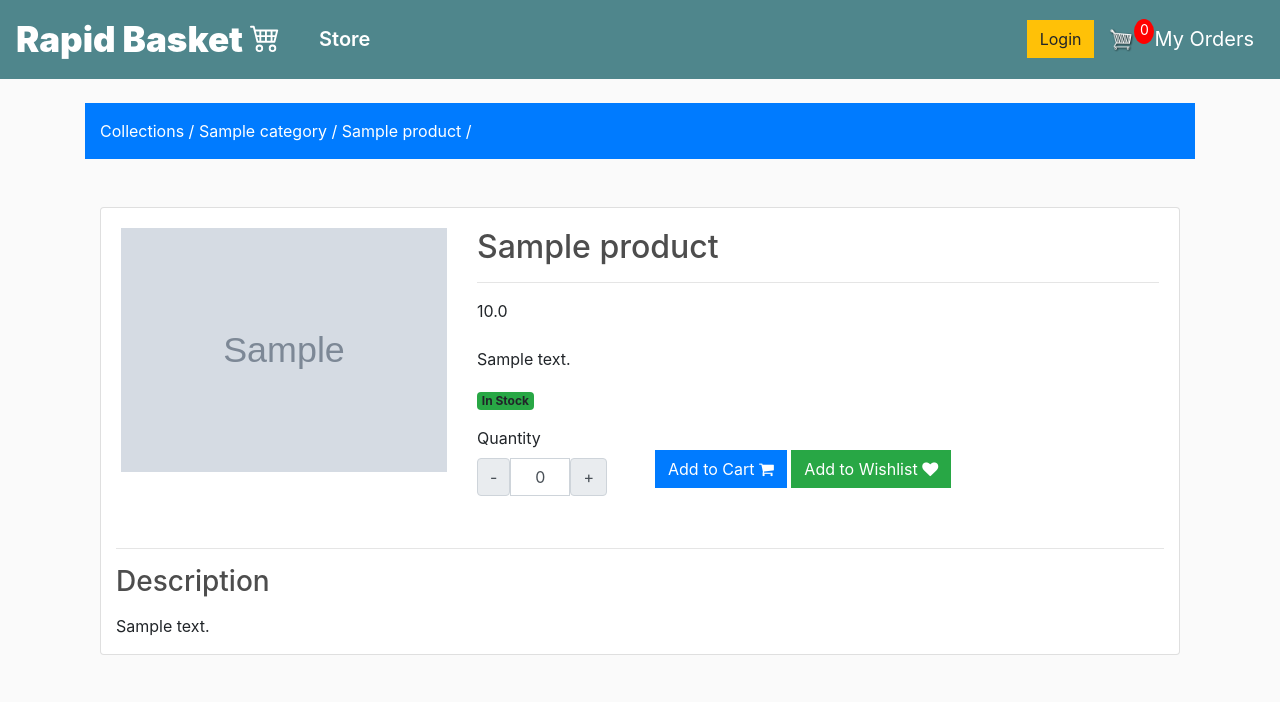
After one commit to DeepVasoya08/rapid-basket, a Django app: a page that uses store/templates/store/main.html in a window 1280 px wide. The commit adds this page. Shown: the top 702 px of the page. Run offline with Django 4.2, Linux system fonts and the light colour scheme; tables that the repository leaves empty hold one stand-in row (values such as "Sample post"); grey boxes marked "Sample" are stand-in pictures; some libraries are stand-ins or nearby versions.

Commit message:
added product details page and some ui changes

```diff
--- a/static/css/main.css
+++ b/static/css/main.css
@@ -9,6 +9,10 @@ h4,
 h5,
 h6 {
     color: hsl(0, 0%, 30%);
+}
+
+a{
+    text-decoration: none;
 }
 
 .box-element {
--- a/store/templates/store/main.html
+++ b/store/templates/store/main.html
@@ -17,6 +17,8 @@
       integrity="sha384-Gn5384xqQ1aoWXA+058RXPxPg6fy4IWvTNh0E263XmFcJlSAwiGgFAW/dAiS6JXm"
       crossorigin="anonymous"
     />
+
+    <link rel="stylesheet" href="https://stackpath.bootstrapcdn.com/font-awesome/4.7.0/css/font-awesome.min.css">
 
     <link rel="stylesheet" type="text/css" href="{% static 'css/main.css' %}" />
 
--- /dev/null
+++ b/store/templates/store/product_details.html
@@ -0,0 +1,101 @@
+{% extends 'store/main.html' %} {% block content %}
+
+<div class="py-3 bg-primary">
+  <div class="container">
+    <a class="text-white" href="{% url 'store' %}">Collections /</a>
+    <a class="text-white" href="{% url 'products' product.categories.slug %}"
+      >{{product.categories.title}} /</a
+    >
+    <a
+      class="text-white"
+      href="{% url 'product_details' product.categories.slug product.slug %}"
+      >{{product.title}} /</a
+    >
+  </div>
+</div>
+
+<div class="py-5">
+  <div class="container">
+    <div class="row">
+      <div class="col-md-12">
+        <div class="card shadow">
+          <div class="card-body">
+            <div class="row">
+              <div class="col-md-4">
+                <img
+                  src="{{product.imageURL}}"
+                  alt="product image"
+                  class="w-100"
+                />
+              </div>
+              <div class="col-md-8">
+                <h2 class="mb-0">{{product.title}}</h2>
+                <hr />
+                <label class="me-3"> {{product.price}} </label>
+                <p class="mt-3">{{product.desc}}</p>
+                <label class="badge bg-success">In Stock</label>
+                <div class="row mt-2">
+                  <div class="col-md-3">
+                    <label for="Quantity">Quantity</label>
+                    <div
+                      class="input-group text-center mb-3"
+                      style="width: 130px"
+                    >
+                      <button
+                        data-product="{{product.id}}"
+                        data-action="remove"
+                        class="input-group-text update-cart"
+                      >
+                        -
+                      </button>
+                      <input
+                        type="text"
+                        name="quantity"
+                        class="form-control text-center"
+                        value="{{cartItems}}"
+                      />
+                      <button
+                        data-product="{{product.id}}"
+                        data-action="add"
+                        class="input-group-text update-cart"
+                      >
+                        +
+                      </button>
+                    </div>
+                  </div>
+                  <div class="col-md-9">
+                    <br />
+                    <button
+                      data-product="{{product.id}}"
+                      data-action="add"
+                      type="button"
+                      class="btn btn-primary me-3 float-start update-cart"
+                    >
+                      Add to Cart
+                      <i class="fa fa-shopping-cart"></i>
+                    </button>
+                    <button
+                      type="button"
+                      class="btn btn-success me-3 float-start"
+                    >
+                      Add to Wishlist
+                      <i class="fa fa-heart"></i>
+                    </button>
+                  </div>
+                </div>
+              </div>
+            </div>
+          </div>
+          <div class="col-md-12">
+            <hr />
+            <h3>Description</h3>
+            <p class="mt-3">
+              {{product.desc}}
+            </p>
+          </div>
+        </div>
+      </div>
+    </div>
+  </div>
+</div>
+{% endblock content %}
--- a/store/templates/store/store.html
+++ b/store/templates/store/store.html
@@ -1,4 +1,5 @@
 {% extends 'store/main.html' %} {% load static %} {% block content %}
+
 <div class="row">
   <div class="col-md-12">
     <h1>Collections</h1>
--- a/store/urls.py
+++ b/store/urls.py
@@ -4,6 +4,7 @@ from . import views
 urlpatterns = [
     path("", views.store, name="store"),
     path("category/<str:slug>", views.productsView, name="products"),
+    path("category/<str:cat_slug>/<str:pro_slug>", views.productDetails, name="product_details"),
     path("cart/", views.cart, name="cart"),
     path("checkout/", views.checkout, name="checkout"),
     path("update_item/", views.updateItem, name="update_item"),
--- a/store/utils.py
+++ b/store/utils.py
@@ -7,7 +7,7 @@ def cartCookie(request):
         cart = json.loads(request.COOKIES["cart"])
     except:
         cart = {}
-        print("cart: ", cart)
+        # print("cart: ", cart)
 
     items = []
     order = {"get_cart_total": 0, "get_cart_items": 0, "shipping": False}
--- a/store/views.py
+++ b/store/views.py
@@ -43,6 +43,22 @@ def productsView(request, slug):
 
     messages.warning(request, "No such category found!")
     return redirect("store")
+
+
+def productDetails(request, cat_slug, pro_slug):
+    data = cartData(request)
+    cartItems = data["cartItems"]
+    if Category.objects.filter(slug=cat_slug):
+        if Product.objects.filter(slug=pro_slug):
+            product = Product.objects.filter(slug=pro_slug).first()
+            context = {"product": product, "cartItems": cartItems}
+        else:
+            messages.error(request, "No such product found!")
+            return redirect("collections")
+    else:
+        messages.error(request, "No such category found!")
+        return redirect("collections")
+    return render(request, "store/product_details.html", context)
 
 
 def cart(request):
```
Also changed, not shown: store/templates/store/products.html (+24 -14 lines).
